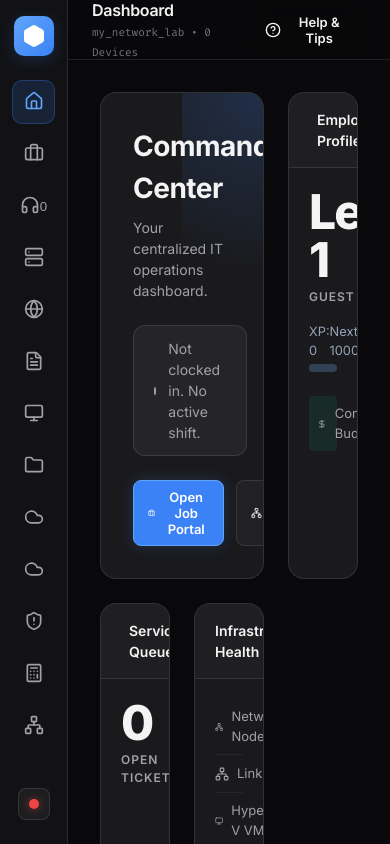
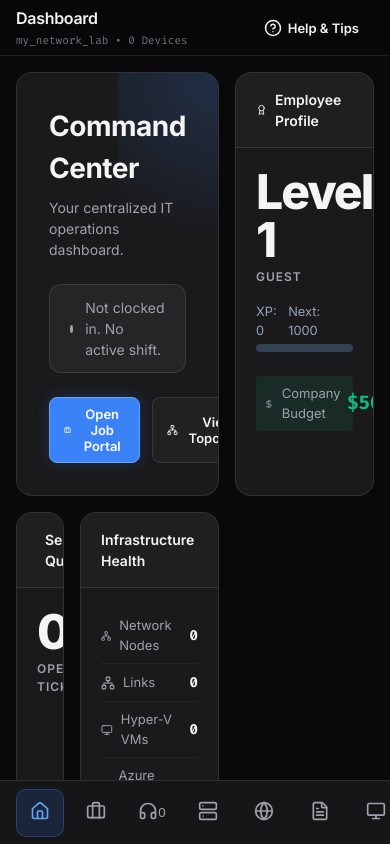
Before and after one commit to Wittceec/My-Network-Simulator, a React (Vite) app: page / in a window 390 px wide. Built offline with nearby package versions, Linux system fonts and the light colour scheme.

Commit message:
Add mobile responsiveness

```diff
--- a/src/components/Dashboard/Dashboard.css
+++ b/src/components/Dashboard/Dashboard.css
@@ -328,3 +328,57 @@
   transition: color 0.2s;
 }
 .launch-btn:hover span { color: var(--text); }
+
+/* Mobile Responsiveness */
+@media (max-width: 768px) {
+  .app-layout {
+    flex-direction: column-reverse;
+  }
+
+  .global-nav {
+    width: 100vw;
+    height: 64px;
+    flex-direction: row;
+    padding: 0;
+    overflow-x: auto;
+    overflow-y: hidden;
+    border-right: none;
+    border-top: 1px solid var(--border);
+    background: rgba(24, 24, 27, 0.95);
+  }
+
+  .nav-brand, .nav-footer {
+    display: none;
+  }
+
+  .nav-links {
+    flex-direction: row;
+    padding: 0 16px;
+    gap: 8px;
+    align-items: center;
+    width: max-content;
+  }
+
+  .nav-item {
+    width: 48px;
+    height: 48px;
+  }
+
+  .nav-item span {
+    display: none !important; /* Hide labels on mobile bottom bar */
+  }
+
+  .main-header {
+    padding: 0 16px;
+    height: 56px;
+  }
+
+  .dash-grid {
+    grid-template-columns: 1fr;
+    gap: 16px;
+  }
+
+  .dashboard-home {
+    padding: 16px;
+  }
+}
--- a/src/components/Training/SubnetPractice.tsx
+++ b/src/components/Training/SubnetPractice.tsx
@@ -230,7 +230,7 @@ export default function SubnetPractice() {
           </div>
 
           {mode === 'IPv4' && v4Challenge && (
-            <div style={{ display: 'grid', gridTemplateColumns: '1fr 1fr', gap: 24 }}>
+            <div className="subnet-grid" style={{ display: 'grid', gridTemplateColumns: '1fr 1fr', gap: 24 }}>
               {[
                 { key: 'network', label: 'Network Address' },
                 { key: 'broadcast', label: 'Broadcast Address' },
--- a/src/index.css
+++ b/src/index.css
@@ -722,3 +722,9 @@ body {
   height: 20px;
   margin-right: 12px;
 }
+
+@media (max-width: 768px) {
+  .subnet-grid {
+    grid-template-columns: 1fr !important;
+  }
+}
```
